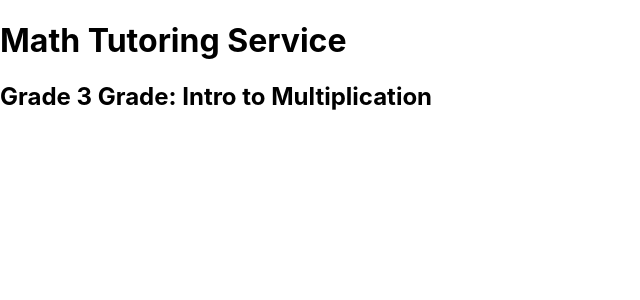
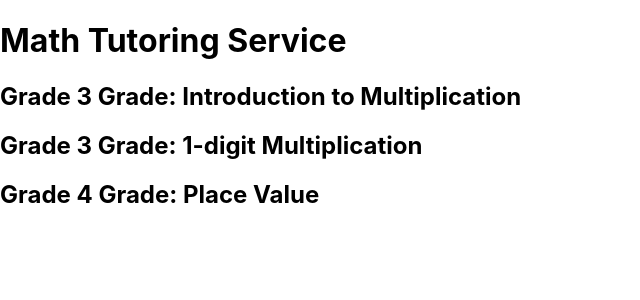
Before and after one commit to HussainM3/Tutoring-Website, a React (Create React App) app in the folder tutoring-site/: page / in a window 1280 px wide. Shown: the top 300 px of the page, without its empty margins (0-640 px from the left). Built offline with nearby package versions, Linux system fonts and the light colour scheme.

Commit message:
- implemented going through the array for the units - introduced map function to create components for each unit

```diff
--- a/tutoring-site/src/App.js
+++ b/tutoring-site/src/App.js
@@ -16,8 +16,10 @@ function App() {
   return (
     <div>
       <Header />
-      {/* Display example math unit */}
-      <MathUnit grade = "Grade 3" title = "Intro to Multiplication" />
+      {/* Display math units in array, map funciton iterates over the array, rendering a math unit component for each unit*/}
+      {/* So it takes the mathUnits array, maps each unit to create a MathUnit component with the props for the current unit */}
+      {mathUnits.map((unit, index) =>
+        (<MathUnit key = {index} grade = {unit.grade} title = {unit.title} /> ))}
       {/* components will continue to go here */}
     </div>
   );
```
